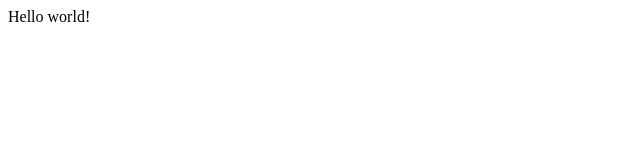
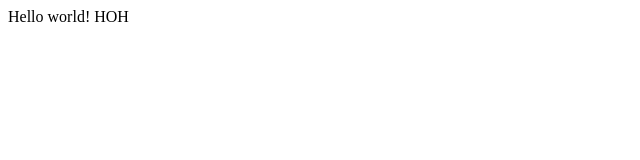
Before and after one commit to KingOfBadHabits/TiF, a plain HTML site: page MMD/hello-world.html in a window 1280 px wide. Shown: the full height of the page, 0-640 px from the left. Drawn offline with Linux system fonts and the light colour scheme.

Commit message:
Update hello-world.html

```diff
--- a/MMD/hello-world.html
+++ b/MMD/hello-world.html
@@ -1,6 +1,6 @@
 <!DOCTYPE html>
 <html>
 <body>
-  Hello world!
+  Hello world! HOH
 </body>
 </html>
```
